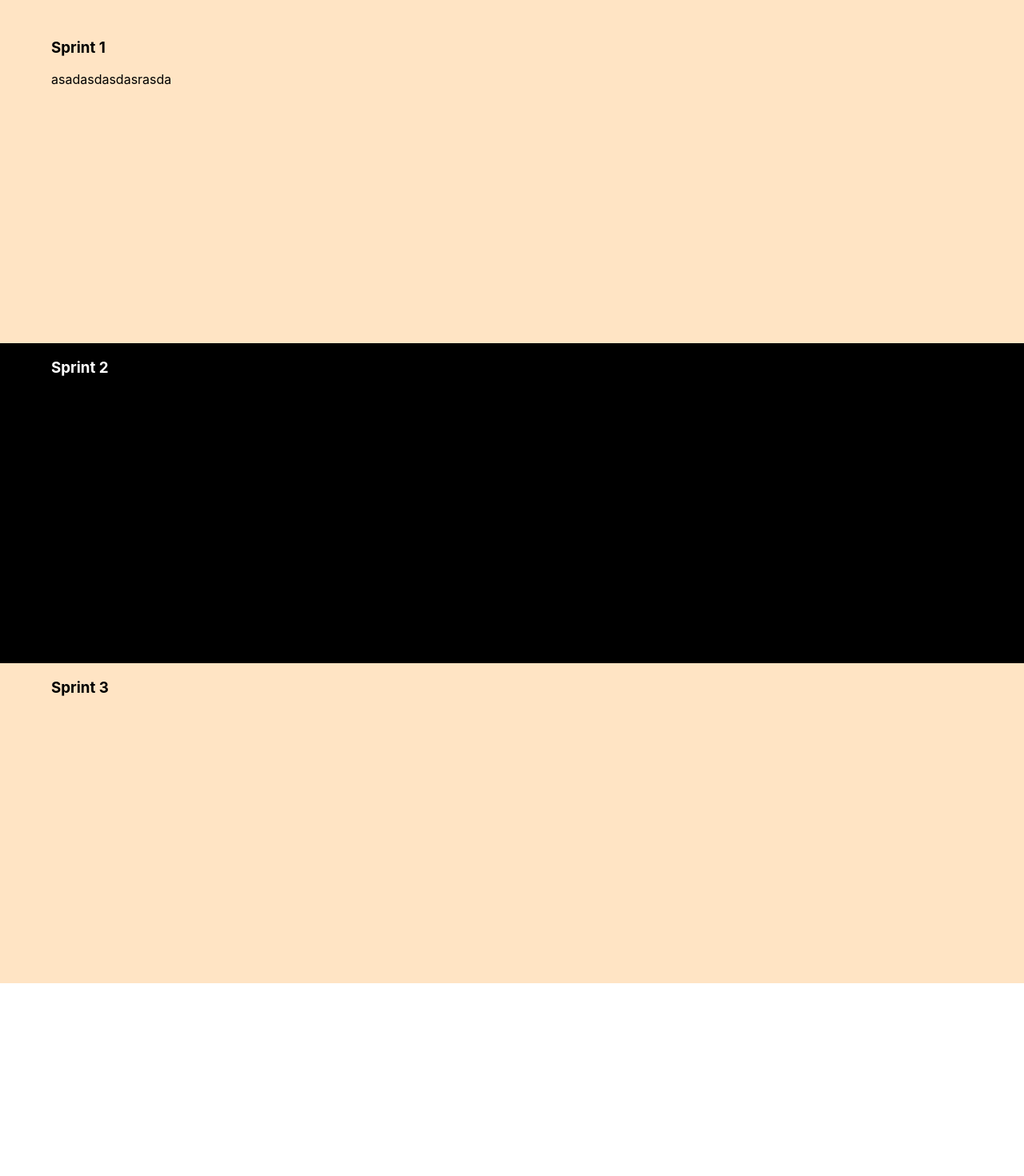
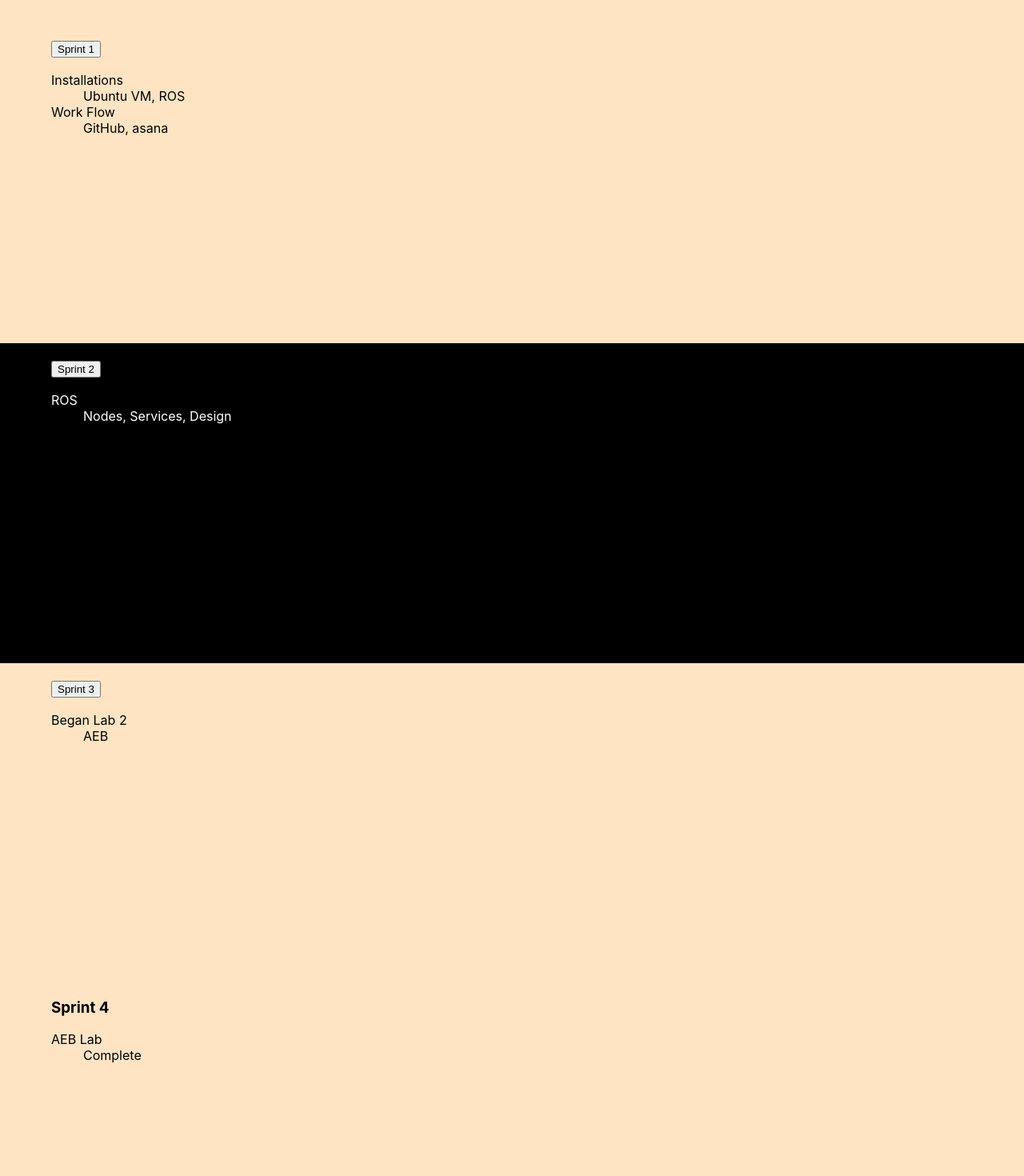
Before and after one commit to arcosea/LaserDriveWeb, a React (Create React App) app: page /sprints in a window 1280 px wide. Shown: the part 240-1710 px from the top of the page at 80% size. Before the commit the page ends 1469 px from the top, so only its background shows below. Built offline with nearby package versions, Linux system fonts and the light colour scheme.

Commit message:
Some button functionality, and format text

```diff
--- a/src/pages/About.tsx
+++ b/src/pages/About.tsx
@@ -7,7 +7,12 @@ export function About(){
     return(
         <div>
             <h2 > About</h2>
-
+            <div>
+                <h3> Our Team </h3>
+                <p>
+                    Erick, Ben, Christian
+                </p>
+            </div>
         </div>
 
 
--- a/src/pages/Sprints.tsx
+++ b/src/pages/Sprints.tsx
@@ -9,17 +9,69 @@ export function Sprints(){
             <h2 className="sprint-page-header"> Fall 2022 Sprints</h2>
 
             <div className="sprint" id="sprint1">
-                <h3 className="sprint-subheader"> Sprint 1</h3>
+                <h3 className="sprint-subheader">
+                    <a href="http://localhost:3000/sprints/sprint1">
+                        <button>
+                            Sprint 1
+                        </button>
+                    </a>
+                </h3>
                 <p className="description">
-                    asadasdasdasrasda
+                    <dl>
+                        <dt> Installations </dt>
+                        <dd> Ubuntu VM, ROS </dd>
+                        <dt> Work Flow </dt>
+                        <dd> GitHub, asana </dd>
+                    </dl>
                 </p>
-
             </div>
             <div className="sprint" id="sprint2">
-                <h3 className="sprint-subheader"> Sprint 2</h3>
+                <h3 className="sprint-subheader">
+                    <a href="http://localhost:3000/sprints/sprint2">
+                        <button>
+                            Sprint 2
+                        </button>
+                    </a>
+                </h3>
+                <p className="description">
+                    <dl>
+                        <dt> ROS </dt>
+                        <dd> Nodes, Services, Design </dd>
+                    </dl>
+                </p>
             </div>
             <div className="sprint" id="sprint3">
-                <h3 className="sprint-subheader"> Sprint 3</h3>
+                <h3 className="sprint-subheader">
+                    <a href="http://localhost:3000/sprints/sprint2">
+                        <button>
+                            Sprint 3
+                        </button>
+                    </a>
+                </h3>
+                <p className="description">
+                    <dl>
+                        <dt> Began Lab 2 </dt>
+                        <dd> AEB </dd>
+                    </dl>
+                </p>
+            </div>
+            <div className="sprint" id="sprint3">
+                <h3 className="sprint-subheader"> Sprint 4</h3>
+                <p className="description">
+                    <dl>
+                        <dt> AEB Lab  </dt>
+                        <dd> Complete </dd>
+                    </dl>
+                </p>
+            </div>
+            <div className="sprint" id="sprint3">
+                <h3 className="sprint-subheader"> Sprint 5</h3>
+                <p className="description">
+                    <dl>
+                        <dt> Lab 3  </dt>
+                        <dd> Wall Following </dd>
+                    </dl>
+                </p>
             </div>
 
         </div>
```
